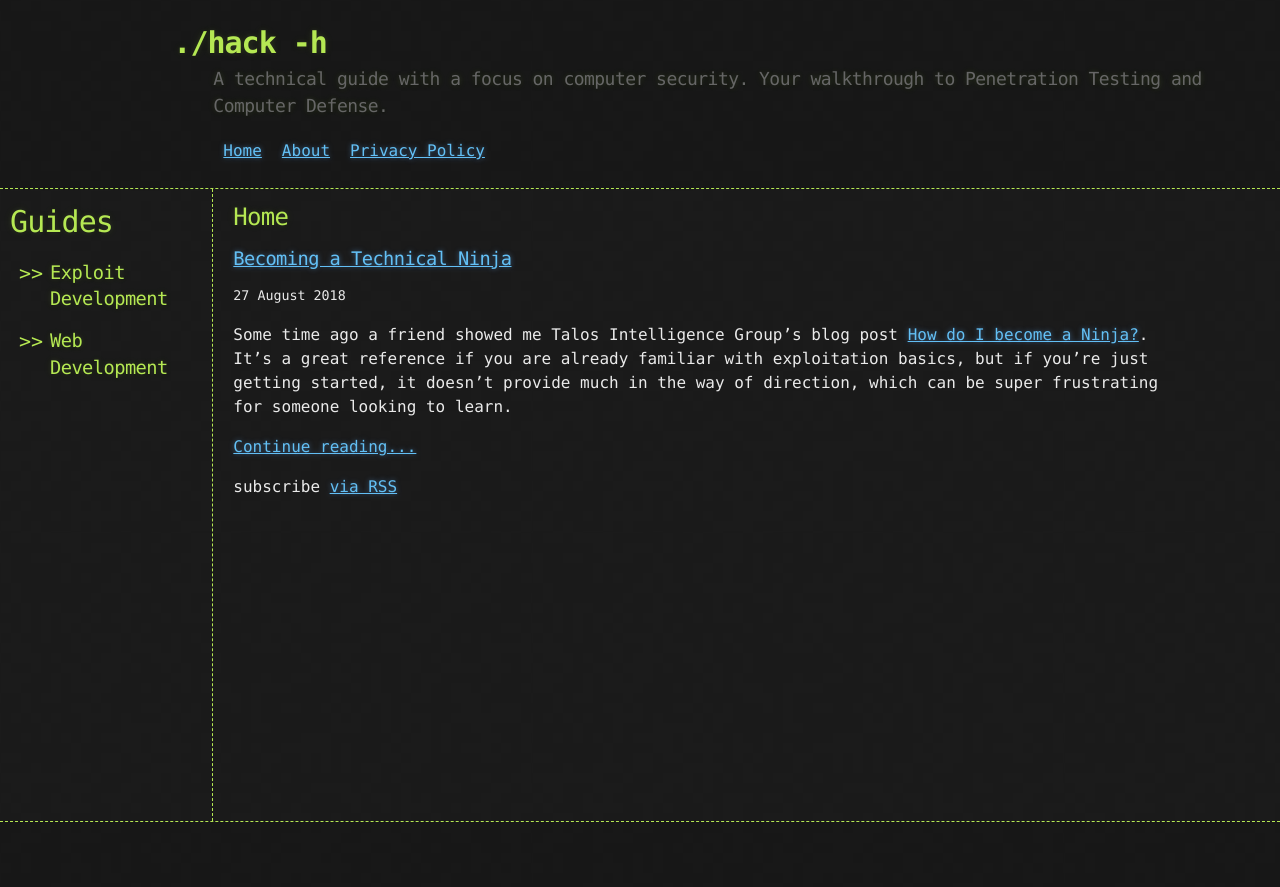
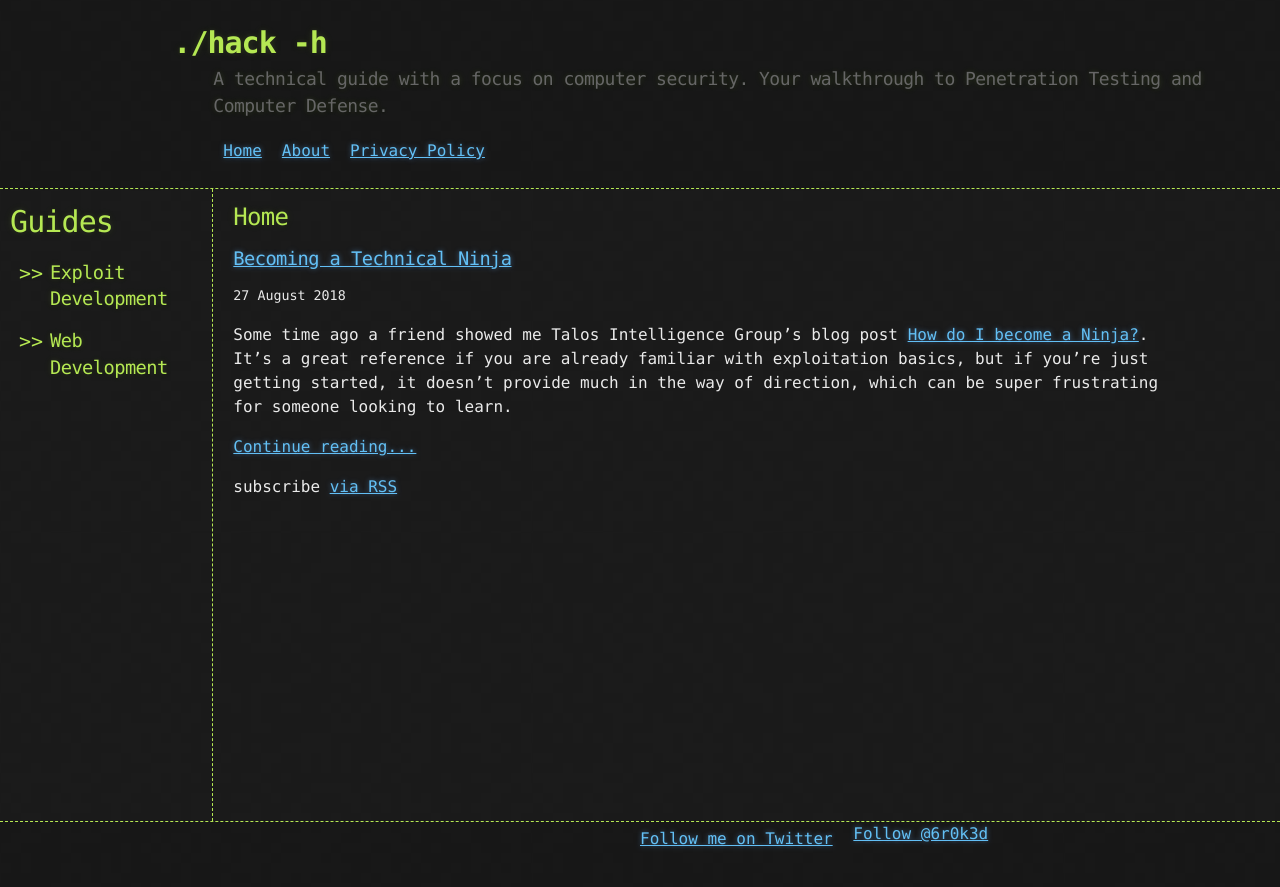
Before and after one commit to 6r0k3d/6r0k3d.github.io, a Jekyll site: the page built from index.md, in a window 1280 px wide. Shown: the top 887 px of the page. Built offline with Jekyll 4.4.1, drawn with Linux system fonts in a browser that asks for light colours; comment, search, counter and statistics services are not loaded.

Commit message:
Save work for twitter follow link

```diff
--- a/_includes/footer.html
+++ b/_includes/footer.html
@@ -5,9 +5,19 @@
 </div>
 {% endif %}
 
+<div class="social">
+  <a href="https://twitter.com/6r0k3d">
+    <span classssss="twicon"></span>
+    Follow me on Twitter
+  </a>
+</div>
+
 {% if page.next %}
 <div class="next">
   <h3>Next Article</h3>
   <a class="truncate" href="{{ site.url }}{{ page.next.url }}">{{ page.next.link }} >></a>
 </div>
 {% endif %}
+
+<a href="https://twitter.com/6r0k3d?ref_src=twsrc%5Etfw" class="twitter-follow-button" data-show-count="false">Follow @6r0k3d</a>
+<script async src="https://platform.twitter.com/widgets.js" charset="utf-8"></script>
--- a/_sass/jekyll-theme-hacker.scss
+++ b/_sass/jekyll-theme-hacker.scss
@@ -96,6 +96,11 @@ footer > div {
 
 .previous {
   grid-column-start: 2;
+}
+
+.social {
+  grid-column-start: 4;
+  padding-top: 5px;
 }
 
 .next{
```
